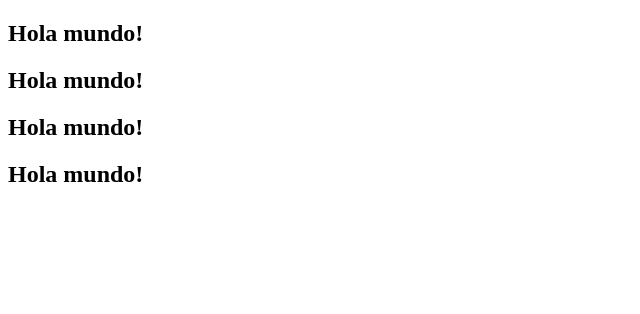
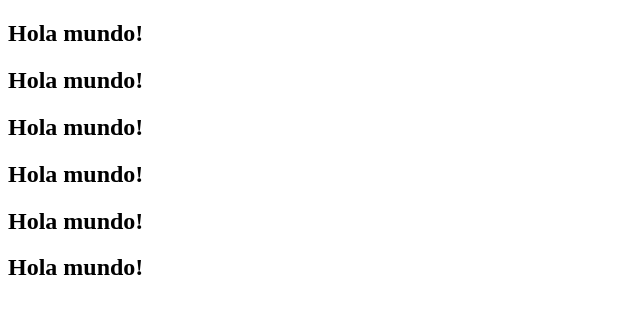
Before and after one commit to chkaren66/pruebaGit, a plain HTML site: page index.html in a window 1280 px wide. Shown: the whole page, without its empty margins (0-640 px from the left). Drawn offline with Linux system fonts and the light colour scheme.

Commit message:
seis holamundos

```diff
--- a/index.html
+++ b/index.html
@@ -11,5 +11,7 @@
     <h2>Hola mundo!</h2>
     <h2>Hola mundo!</h2>
     <h2>Hola mundo!</h2>
+    <h2>Hola mundo!</h2>
+    <h2>Hola mundo!</h2>
 </body>
 </html>
```
